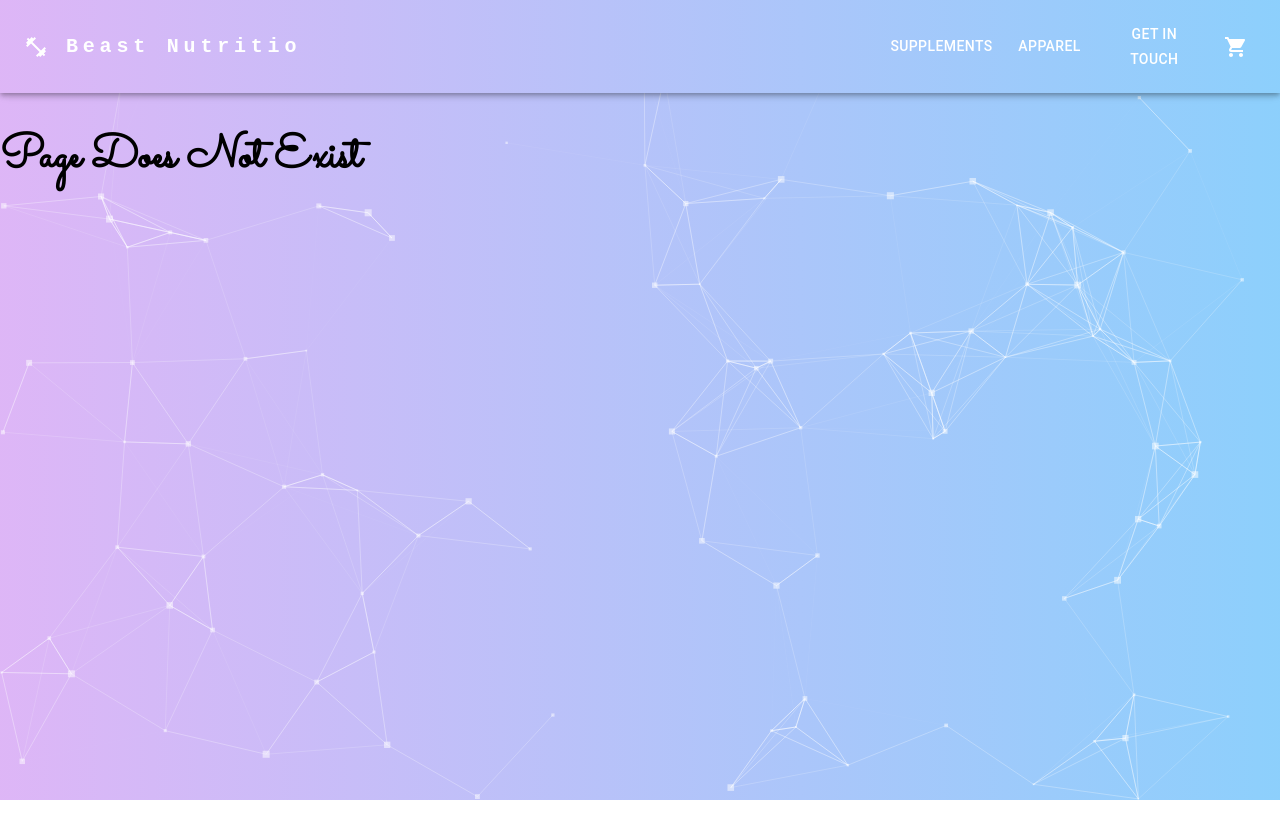
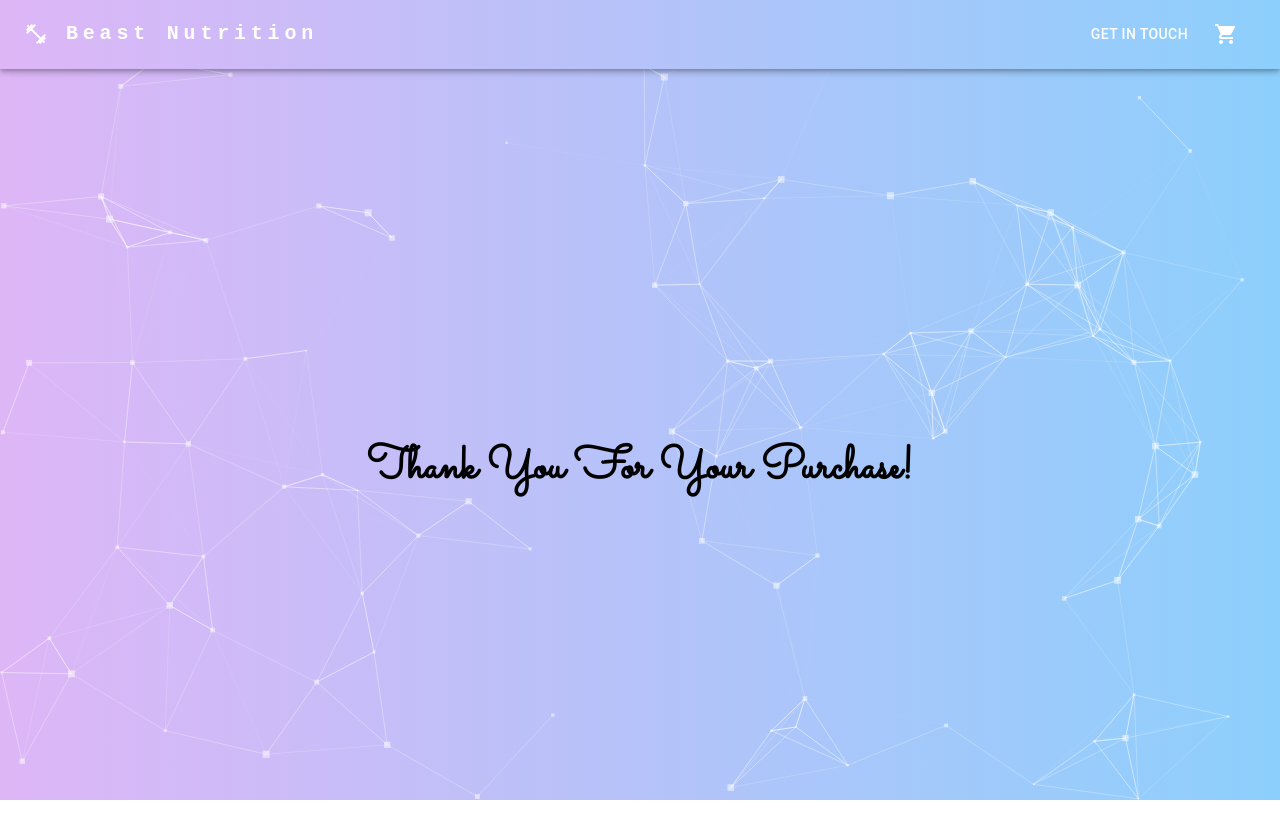
Before and after one commit to oshribelay/Ecommerce_App, a React (Create React App) app in the folder frontend/: page /success in a window 1280 px wide. Shown: the top 838 px of the page. Before the commit the page ends 800 px from the top, so only its background shows below. Built offline with nearby package versions, Linux system fonts and the light colour scheme; what react-swipeable-views-utils would draw is missing.

Commit message:
finished product with bugfixes

```diff
--- a/frontend/src/App.js
+++ b/frontend/src/App.js
@@ -7,6 +7,7 @@ import Home from "./components/Home";
 import Apparel from "./components/Apparel";
 import Supplements from "./components/Supplements";
 import Contact from "./components/Contact";
+import Success from "./components/Success";
 import axios from "axios";
 
 export default function App() {
@@ -39,6 +40,7 @@ export default function App() {
             <Route index element={<Home handleClick={handleClick} />} />
             <Route path="/apparel" element={<Apparel />} />
             <Route path="get-in-touch" element={<Contact />} />
+            <Route path="success" element={<Success />} />
             <Route path="*" element={<NoPage />} />
           </Route>
         </Routes>
--- a/frontend/src/components/ResponsiveAppBar.jsx
+++ b/frontend/src/components/ResponsiveAppBar.jsx
@@ -14,7 +14,7 @@ import ShoppingCartIcon from "@mui/icons-material/ShoppingCart";
 import { useSelector, useDispatch } from 'react-redux';
 import { toggleClicked } from '../reducers/clicked';
 
-const pages = ["Supplements", "Apparel", "Get In Touch"];
+const pages = ["Get In Touch"];
 
 function ResponsiveAppBar(props) {
   const [anchorElNav, setAnchorElNav] = React.useState(null);
@@ -137,6 +137,8 @@ function ResponsiveAppBar(props) {
               display: { xs: "none", md: "flex" },
               pl: "35%",
               maxWidth: "50%",
+              justifyContent: "flex-end",
+              pr: "10px"
             }}
           >
             {pages.map((page) => (
--- /dev/null
+++ b/frontend/src/components/Success.jsx
@@ -0,0 +1,9 @@
+import React from "react";
+
+export default function Success() {
+    return (
+        <div style={{ display: "flex", justifyContent: "center", alignItems: "center", height: "100vh" }}>
+          <h1>Thank You For Your Purchase!</h1>
+        </div>
+      );
+}
```
Also changed, not shown: frontend/src/App.css (+0 -9 lines).
